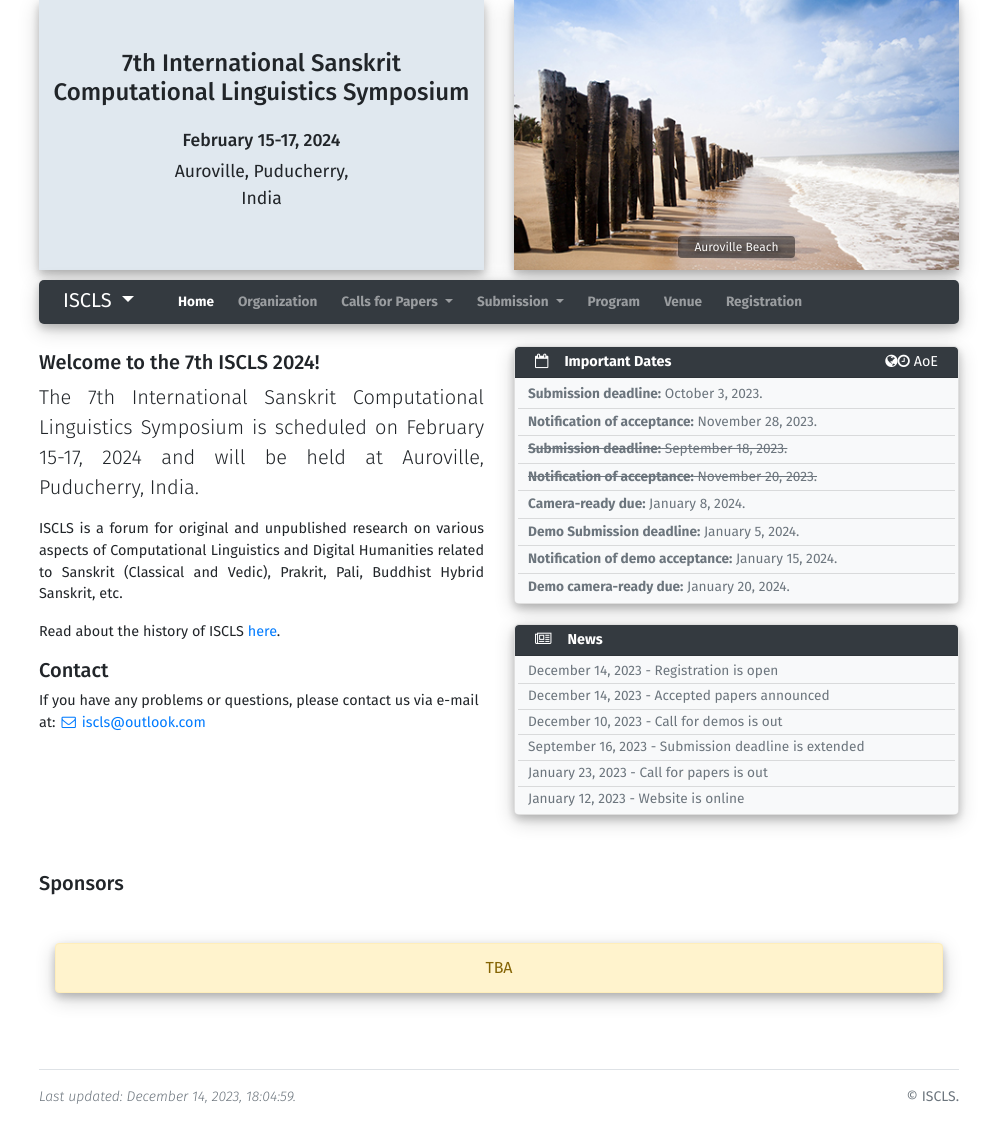
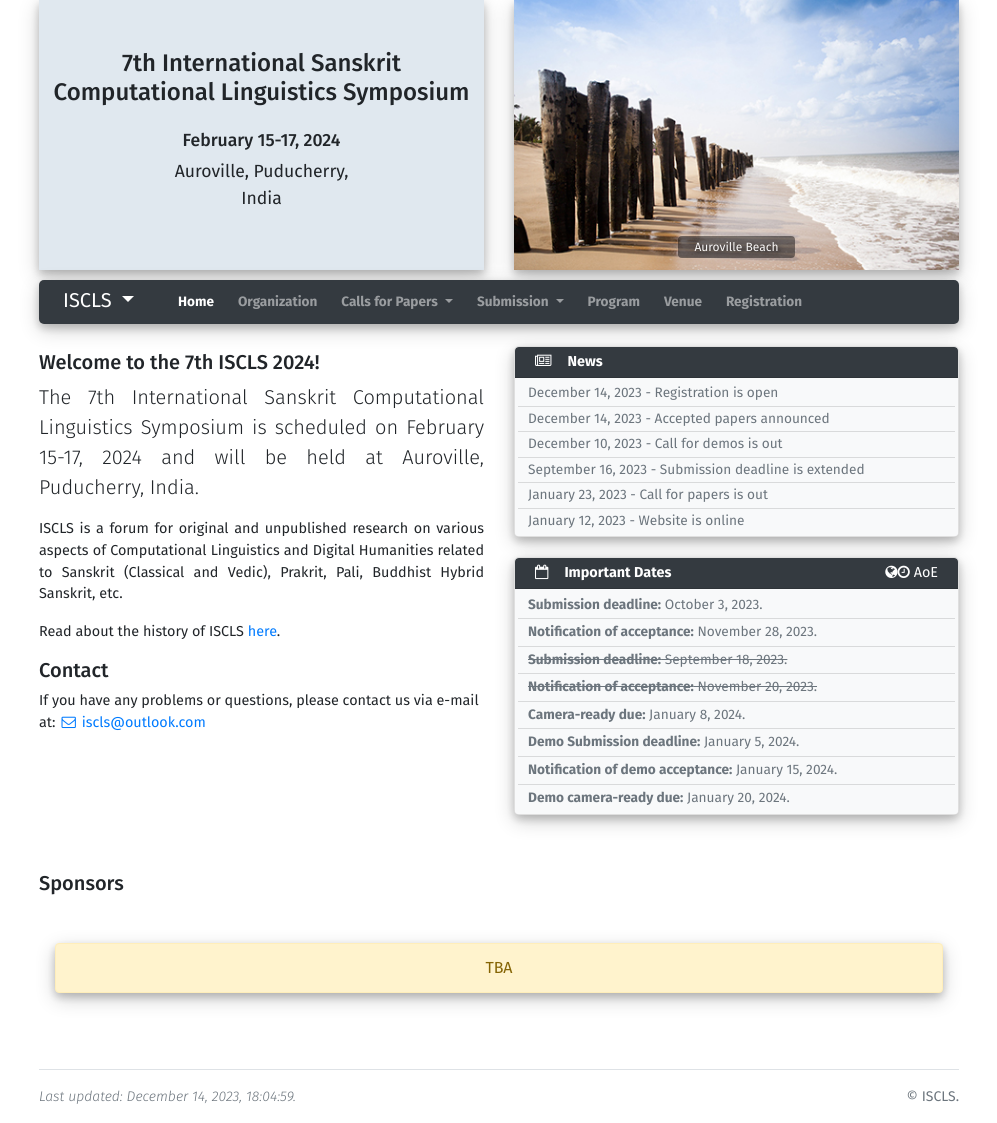
Before and after one commit to iscls/iscls-conference-template, a Jekyll site: the page built from index.md, in a window 1280 px wide. Shown: the whole page, without its empty margins (141-1138 px from the left). Built offline with Jekyll 4.4.1, drawn with Linux system fonts in a browser that asks for light colours.

Commit message:
refactor: make news appear above dates block on homepage

```diff
--- a/_layouts/home.html
+++ b/_layouts/home.html
@@ -22,12 +22,12 @@ layout: page
 
     </div>
     <div class="col-xs-12 col-sm-12 col-md-6 col-lg-6 col-xl-6">
-        <!--######### important dates ##########-->
+        <!-- news -->
+        {% include card-news.html %}
+        <!-- ---- -->
+        <!-- important dates -->
         {% include card-important-dates.html %}
-        <!--####################################-->
-        <!--######### news #####################-->
-        {% include card-news.html %}
-        <!--####################################-->
+        <!-- ---------------- -->
     </div>
 </div>
 
```
